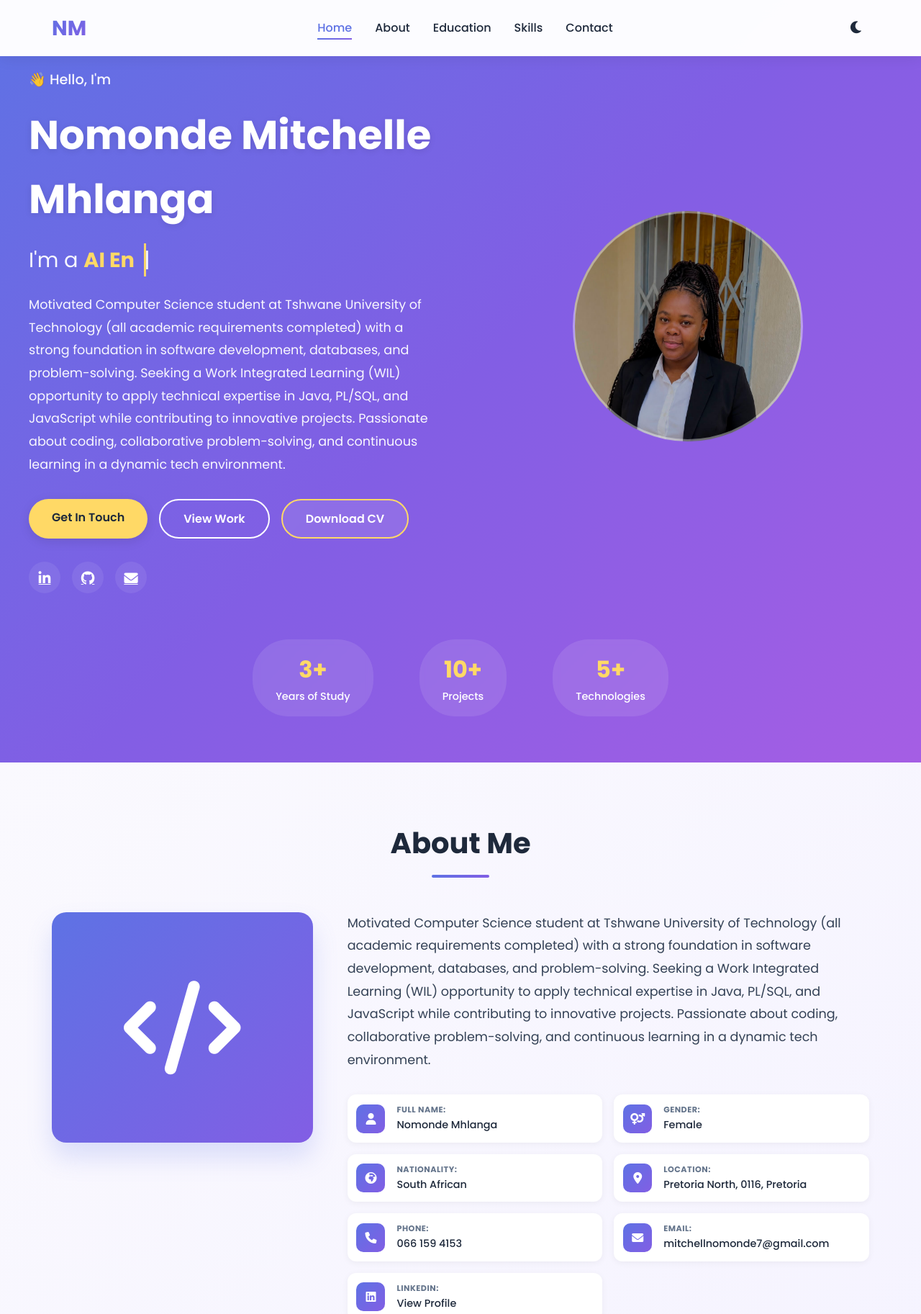
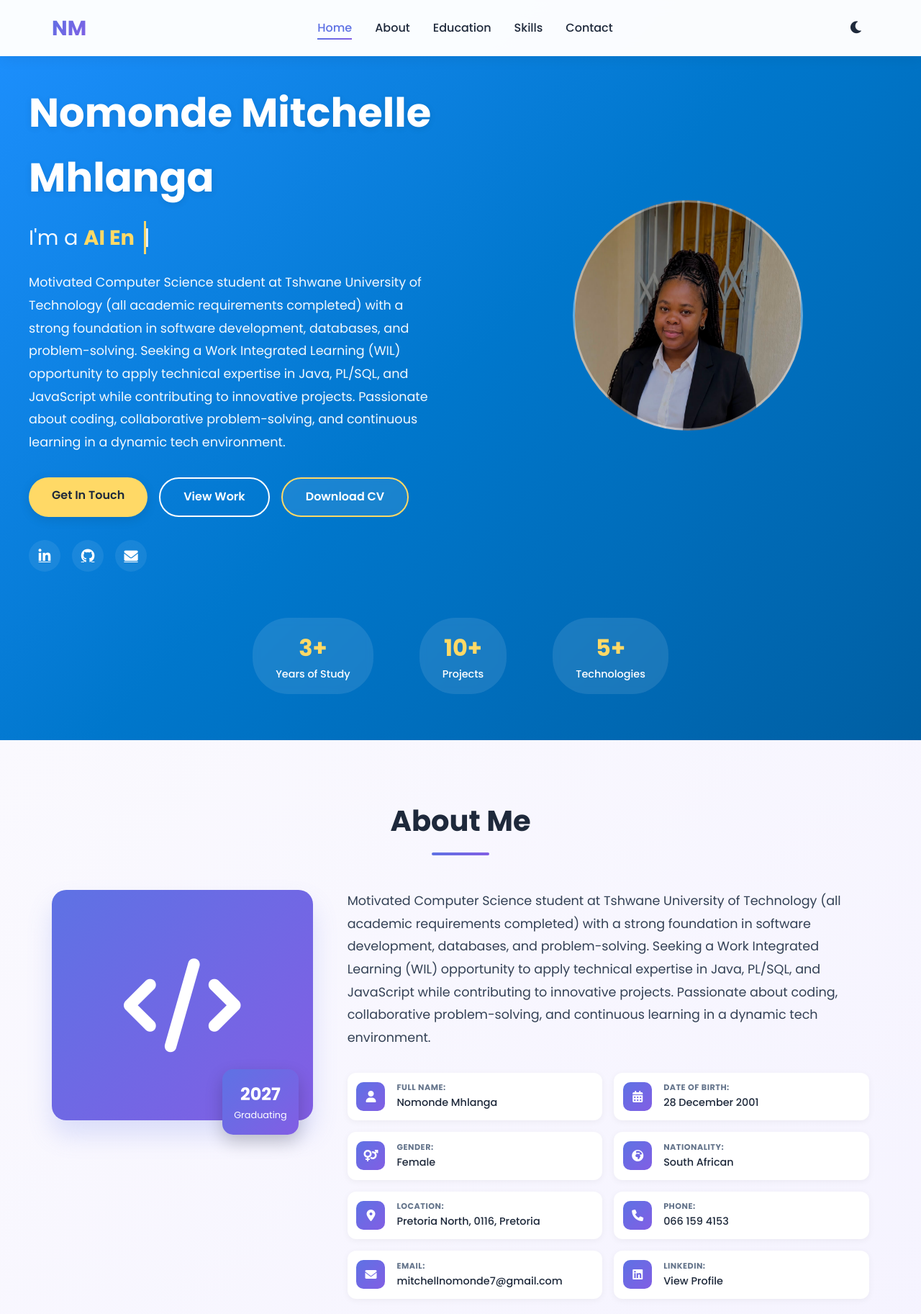
Before and after one commit to Nomonde-spec/projects, a website: page index.html in a window 1280 px wide. Shown: the top 1825 px of the page at 72% size. Drawn offline with Linux system fonts and the light colour scheme.

Commit message:
color changed

```diff
--- a/index.html
+++ b/index.html
@@ -37,7 +37,7 @@
     <section id="home" class="hero">
         <div class="hero-content">
             <div class="hero-text">
-                <p class="greeting">👋 Hello, I'm</p>
+                <p class="greeting">  </p>
                 <h1>Nomonde Mitchelle Mhlanga</h1>
                 <div class="typing-container">
                     <span class="prefix">I'm a </span>
@@ -57,7 +57,7 @@
                 </div>
             </div>
                 <div class="hero-image">
-                <div class="image-placeholder" style="background-image: url('assets/profile.jpeg?v=4'); background-size: cover; background-position: center center; background-repeat: no-repeat;"></div>
+                <div class="image-placeholder" style="background-image: url('assets/profile.jpeg?v=2'); background-size: cover; background-position: center center; background-repeat: no-repeat;"></div>
             </div>
         </div>
         <div class="hero-stats">
@@ -85,7 +85,10 @@
                     <div class="image-frame">
                         <i class="fas fa-code"></i>
                     </div>
-                    <!-- experience-badge removed -->
+                    <div class="experience-badge">
+                        <span>2027</span>
+                        <p>Graduating</p>
+                    </div>
                 </div>
                 <div class="about-text">
                     <p class="story">Motivated Computer Science student at Tshwane University of Technology (all academic requirements completed) with a strong foundation in software development, databases, and problem-solving. Seeking a Work Integrated Learning (WIL) opportunity to apply technical expertise in Java, PL/SQL, and JavaScript while contributing to innovative projects. Passionate about coding, collaborative problem-solving, and continuous learning in a dynamic tech environment.</p>
@@ -98,7 +101,13 @@
                                 <span>Nomonde Mhlanga</span>
                             </div>
                         </div>
-                        <!-- Date of Birth removed -->
+                        <div class="info-item">
+                            <i class="fas fa-calendar-alt"></i>
+                            <div>
+                                <strong>Date of Birth:</strong>
+                                <span>28 December 2001</span>
+                            </div>
+                        </div>
                         <div class="info-item">
                             <i class="fas fa-venus-mars"></i>
                             <div>
@@ -401,7 +410,10 @@
                         </div>
                     </div>
 
-                    <!-- Availability badge removed -->
+                    <div class="availability">
+                        <i class="fas fa-briefcase"></i>
+                        <span>Available for WIL Opportunities</span>
+                    </div>
                 </div>
 
                 <form class="contact-form" id="contactForm">
--- a/style.css
+++ b/style.css
@@ -112,7 +112,8 @@ body {
 
 /* Hero Section */
 .hero {
-    background: linear-gradient(135deg, #5e72e4 0%, #825ee4 50%, #a55ee4 100%);
+    /* Changed landing page color to blue gradient */
+    background: linear-gradient(135deg, #1e90ff 0%, #0077cc 50%, #005fa3 100%);
     min-height: 100vh;
     display: flex;
     flex-direction: column;
```
